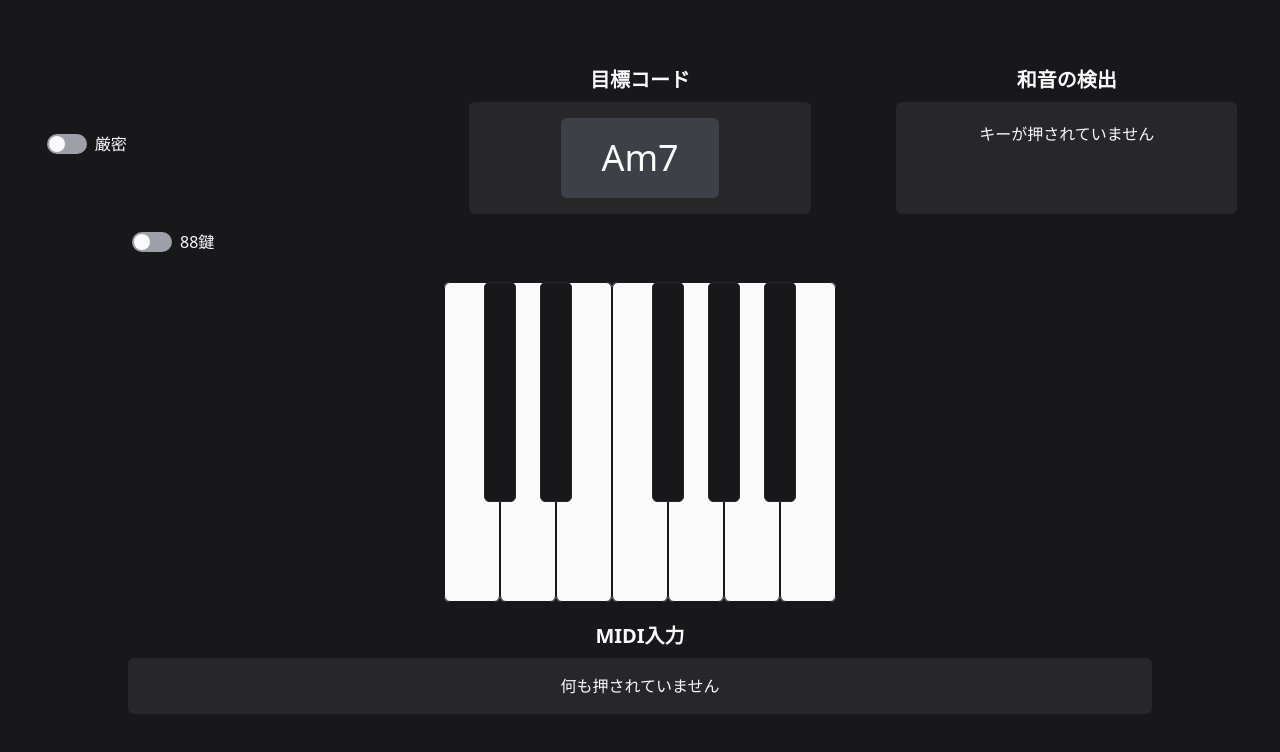
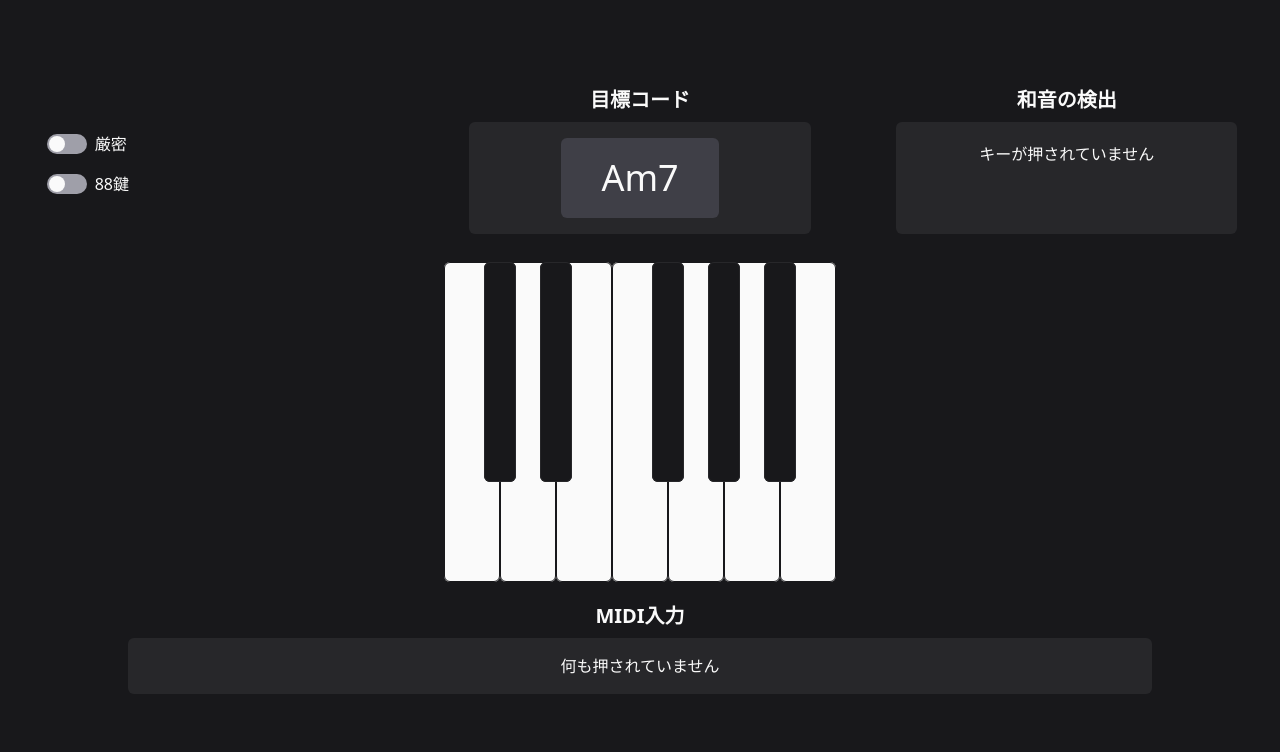
Before and after one commit to tarakichi/piano_chord_practice, a React (Vite) app: page / in a window 1280 px wide. Shown: the top 752 px of the page. Built offline with nearby package versions, Linux system fonts and the light colour scheme.

Commit message:
change layout

```diff
--- a/src/components/Keyboard.tsx
+++ b/src/components/Keyboard.tsx
@@ -1,10 +1,8 @@
-import { useState } from "react";
-
 interface Props {
     midiNotes: number[];
     addNote: (note: number) => void;
     removeNote: (note: number) => void;
-    clearNotes: () => void;
+    isFullRange: boolean;
 }
 
 const noteNames = ['C', 'C#', 'D', 'D#', 'E', 'F', 'F#', 'G', 'G#', 'A', 'A#', 'B'];
@@ -118,33 +116,16 @@ function generateBlackKeyRenderItems(
     return items;
 }
 
-export default function Keyboard({ midiNotes = [], addNote, removeNote, clearNotes}: Props) {
+export default function Keyboard({ midiNotes = [], addNote, removeNote, isFullRange}: Props) {
 
-    const [isFullRange, setIsFullRange] = useState(false);
     const activeNotesName = midiNotes.map(n => getNoteName(n));
     const keys = isFullRange ? generateKeyboardRange(21, 108) : generateKeyboardRange(60, 71);
-    const handleChangeKeyboardRange = () => {
-        setIsFullRange(!isFullRange);
-        clearNotes();
-    }
+
 
     return (
         <>
             <div className="w-screen flex flex-col justify-center items-center">
-                <div className="flex items-start w-4/5">
-                    <div className="flex items-center mx-1">
-                        <label className="switch">
-                            <input
-                                id="keyboard-view-range"
-                                type="checkbox"
-                                checked={isFullRange}
-                                onChange={handleChangeKeyboardRange}
-                            />
-                            <span className="slider round"></span>
-                        </label>
-                        <span className="m-2 text-zinc-50">{isFullRange ? "88鍵" : "88鍵"}</span>
-                    </div>
-                </div>
+
             </div>
             <div className="overflow-x-auto overflow-y-hidden w-screen h-87 px-10 mt-3">
                 <div className="relative mx-auto mt-2 mb-5 w-fit">
--- a/src/pages/ChordPractice.tsx
+++ b/src/pages/ChordPractice.tsx
@@ -11,6 +11,12 @@ export default function ChordPractice() {
   const { midiNotes, addNote, removeNote, clearNotes } = useMidiInput();
   const [isStrict, setIsStrict] = useState<boolean>(false);
   const { targetChord, isCorrect } = useChordChallenge(midiNotes, clearNotes, isStrict);
+  const [isFullRange, setIsFullRange] = useState(false);
+
+  const handleChangeKeyboardRange = () => {
+    setIsFullRange(!isFullRange);
+    clearNotes();
+  }
 
   const handleStrict = useCallback(() => {
       setIsStrict(!isStrict);
@@ -38,11 +44,25 @@ export default function ChordPractice() {
                 <span className="m-2 text-zinc-50">{isStrict ? "厳密" : "厳密"}</span>
               </div>
             </div>
+            <div className="flex items-start w-4/5">
+                <div className="flex items-center mx-1">
+                  <label className="switch">
+                    <input
+                      id="keyboard-view-range"
+                      type="checkbox"
+                      checked={isFullRange}
+                      onChange={handleChangeKeyboardRange}
+                    />
+                    <span className="slider round"></span>
+                  </label>
+                  <span className="m-2 text-zinc-50">{isFullRange ? "88鍵" : "88鍵"}</span>
+                </div>
+            </div>
           </div>
         <TargetChordDisplay targetChord={targetChord} isCorrect={isCorrect}/>
         <ChordDisplay midiNotes={midiNotes}/>
       </div>
-      <Keyboard midiNotes={midiNotes} addNote={addNote} removeNote={removeNote} clearNotes={clearNotes}/>
+      <Keyboard midiNotes={midiNotes} addNote={addNote} removeNote={removeNote} isFullRange={isFullRange} />
       <MidiInputViewer midiNotes={midiNotes}/>
     </motion.div>
   );
```
